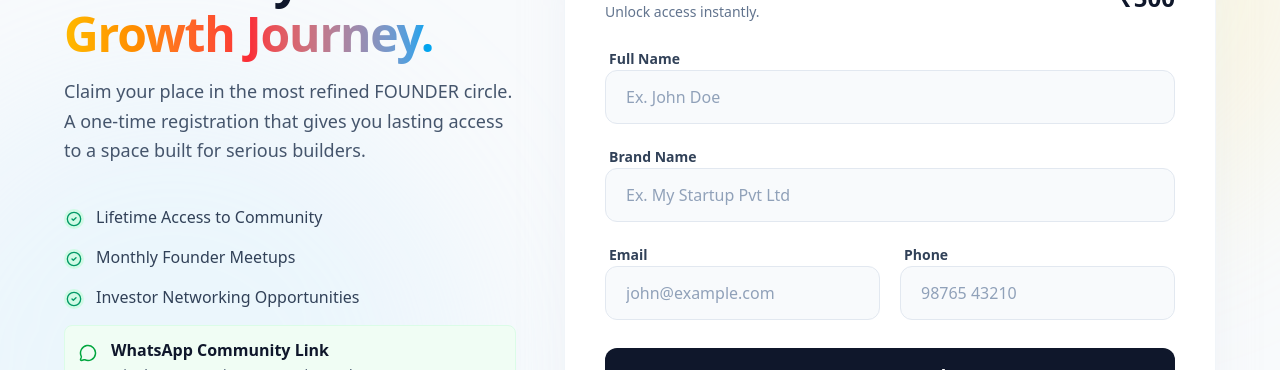
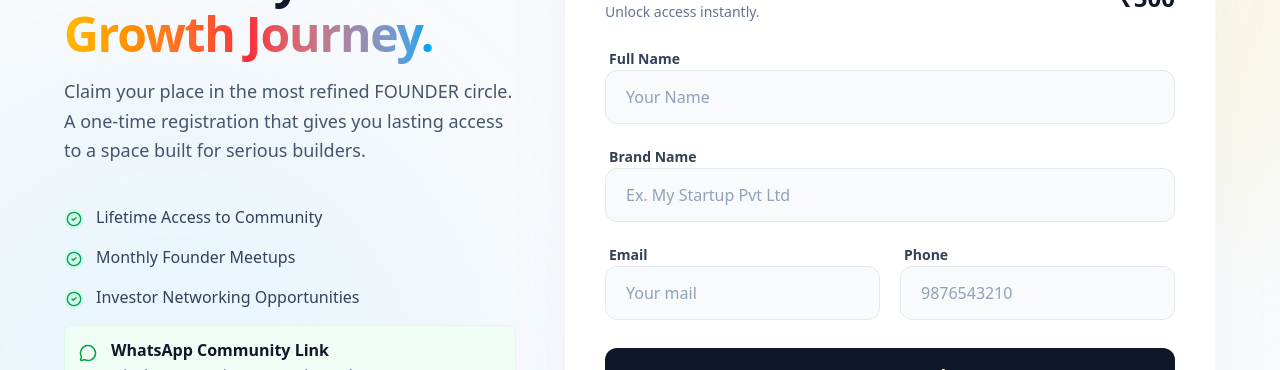
Before and after one commit to Isaiaarasan/Founders-Sangam, a React (Vite) app in the folder Client/: page /payment in a window 1280 px wide. Shown: the part 278-648 px from the top of the page. Built offline with nearby package versions, Linux system fonts and the light colour scheme; no server answers.

Commit message:
Simple changes in Terms and conditions

```diff
--- a/Client/src/Pages/PaymentPage.jsx
+++ b/Client/src/Pages/PaymentPage.jsx
@@ -314,7 +314,7 @@ const PaymentPage = () => {
                         label="Full Name"
                         name="name"
                         type="text"
-                        placeholder="Ex. John Doe"
+                        placeholder="Your Name"
                         value={formData.name}
                         onChange={handleChange}
                       />
@@ -338,7 +338,7 @@ const PaymentPage = () => {
                         label="Email"
                         name="email"
                         type="email"
-                        placeholder="john@example.com"
+                        placeholder="Your mail"
                         value={formData.email}
                         onChange={handleChange}
                       />
@@ -350,7 +350,7 @@ const PaymentPage = () => {
                         label="Phone"
                         name="contact"
                         type="tel"
-                        placeholder="98765 43210"
+                        placeholder="9876543210"
                         value={formData.contact}
                         onChange={handleChange}
                       />
--- a/Client/src/components/Policy/Terms&Conditions.jsx
+++ b/Client/src/components/Policy/Terms&Conditions.jsx
@@ -2,7 +2,7 @@ import React from "react";
 
 const TermsConditions = () => {
   return (
-    <div className="max-w-4xl mx-auto p-6 text-Black leading-relaxed">
+    <div className="max-w-4xl mx-auto p-6 text-Black   leading-relaxed">
       <h1 className="text-3xl font-semibold mb-4">Terms & Conditions</h1>
 
       <p className="mb-4">
--- a/Client/src/components/TicketForm.jsx
+++ b/Client/src/components/TicketForm.jsx
@@ -89,7 +89,7 @@ const TicketForm = ({ event, onSubmit, loading }) => {
                         label="Full Name"
                         name="name"
                         type="text"
-                        placeholder="John Doe"
+                        placeholder="Your Name"
                         value={formData.name}
                         onChange={handleChange}
                         icon={User}
@@ -100,7 +100,7 @@ const TicketForm = ({ event, onSubmit, loading }) => {
                         label="Email Address"
                         name="email"
                         type="email"
-                        placeholder="john@example.com"
+                        placeholder="Your mail"
                         value={formData.email}
                         onChange={handleChange}
                         icon={Mail}
```
